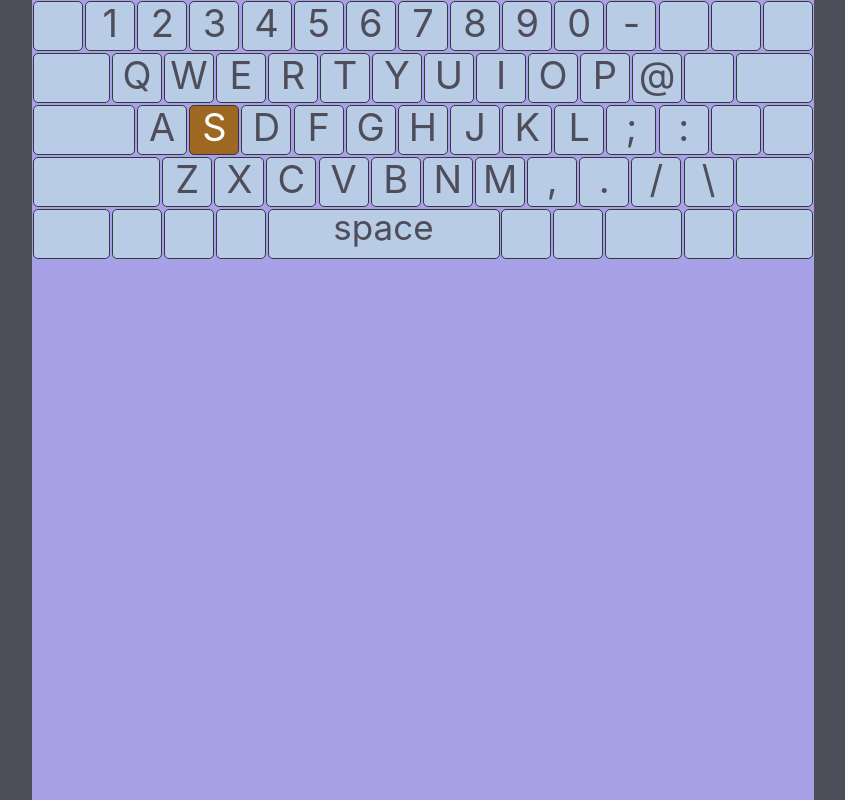
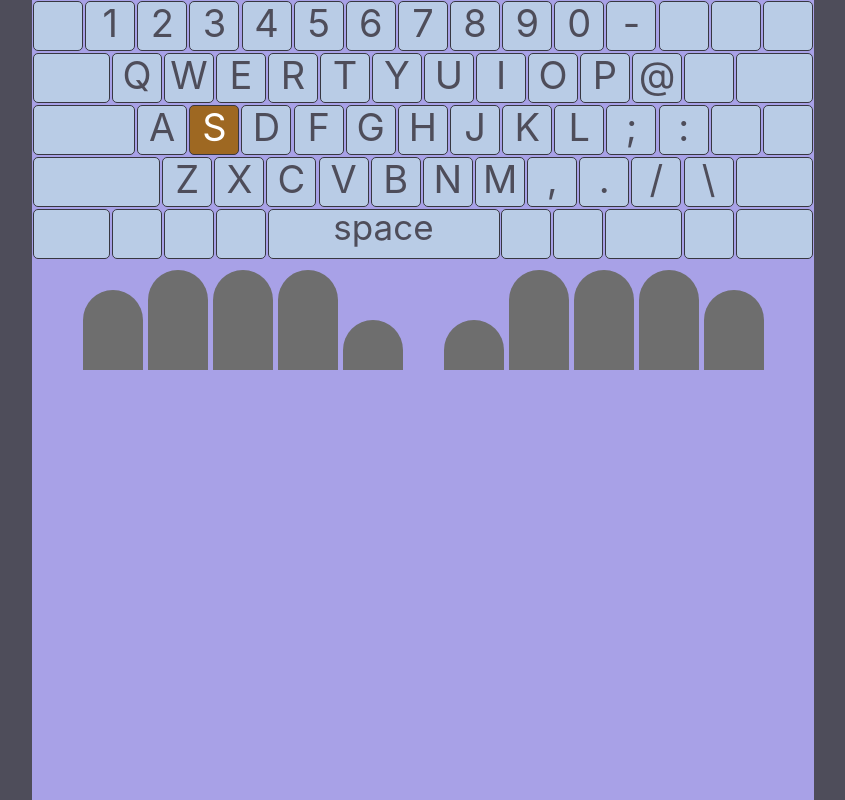
Before and after one commit to tyahha/type-typing, a React (Create React App) app: page / in a window 1280 px wide. Shown: the whole page, without its empty margins (217-1062 px from the left). Built offline with nearby package versions, Linux system fonts and the light colour scheme.

Commit message:
handsを作成

```diff
--- a/src/App.module.scss
+++ b/src/App.module.scss
@@ -10,6 +10,8 @@
   color: #4e4d5a;
   background-color: #a8a1e7;
   margin: 0 auto;
+  display: flex;
+  flex-direction: column;
 }
 
 .keyContainer1 {
@@ -24,3 +26,7 @@
   justify-content: space-around;
   height: 260px;
 }
+
+.handsAjust {
+  padding-top: 10px;
+}
--- a/src/App.tsx
+++ b/src/App.tsx
@@ -1,12 +1,16 @@
 import React from "react";
 import style from "./App.module.scss";
 import { KeyBoardContainer } from "./container/KeyBoardContainer";
+import { Hands } from "./component/hands";
 
 const App: React.FC = () => {
   return (
     <main className={style.main}>
       <div className={style.app}>
         <KeyBoardContainer />
+        <div className={style.handsAjust}>
+          <Hands />
+        </div>
       </div>
     </main>
   );
--- /dev/null
+++ b/src/component/hands/Hands.tsx
@@ -0,0 +1,25 @@
+import React from "react";
+import classNames from "classnames";
+
+import style from "./hands.module.scss";
+
+export const Hands = () => {
+  return (
+    <div className={style.hands}>
+      <div className={classNames(style.hand, style.left)}>
+        <div className={classNames(style.finger, style.little)} />
+        <div className={style.finger} />
+        <div className={style.finger} />
+        <div className={style.finger} />
+        <div className={classNames(style.finger, style.thumb)} />
+      </div>
+      <div className={classNames(style.hand, style.right)}>
+        <div className={classNames(style.finger, style.thumb)} />
+        <div className={style.finger} />
+        <div className={style.finger} />
+        <div className={style.finger} />
+        <div className={classNames(style.finger, style.little)} />
+      </div>
+    </div>
+  );
+};
--- /dev/null
+++ b/src/component/hands/hands.module.scss
@@ -0,0 +1,32 @@
+.hands {
+  display: flex;
+  justify-content: space-around;
+}
+
+.hand {
+  display: flex;
+  width: 320px;
+  justify-content: space-between;
+}
+.hand.left {
+  padding-left: 30px;
+}
+.hand.right {
+  padding-right: 30px;
+}
+
+.finger {
+  border-radius: 30px 30px 0 0;
+  background-color: rgb(110, 110, 110);
+  width: 60px;
+  height: 100px;
+  margin: auto 0 0 0;
+}
+
+.finger.thumb {
+  height: 50px;
+}
+
+.finger.little {
+  height: 80px;
+}
--- /dev/null
+++ b/src/component/hands/index.ts
@@ -0,0 +1,2 @@
+import { Hands } from "./Hands";
+export { Hands };
```
